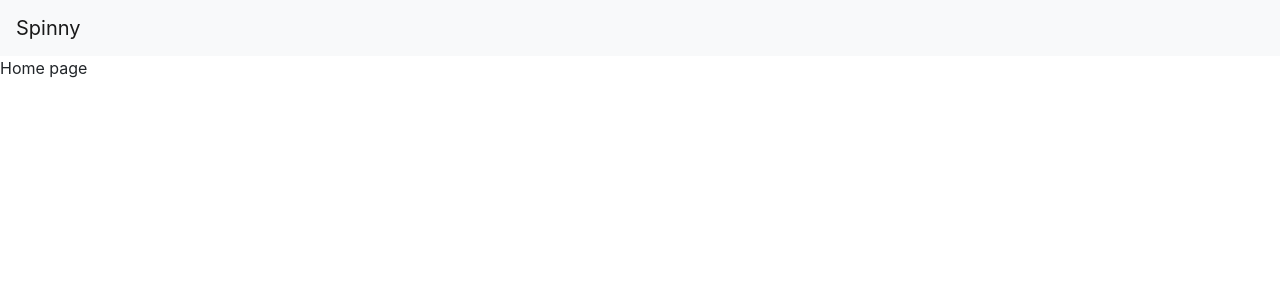
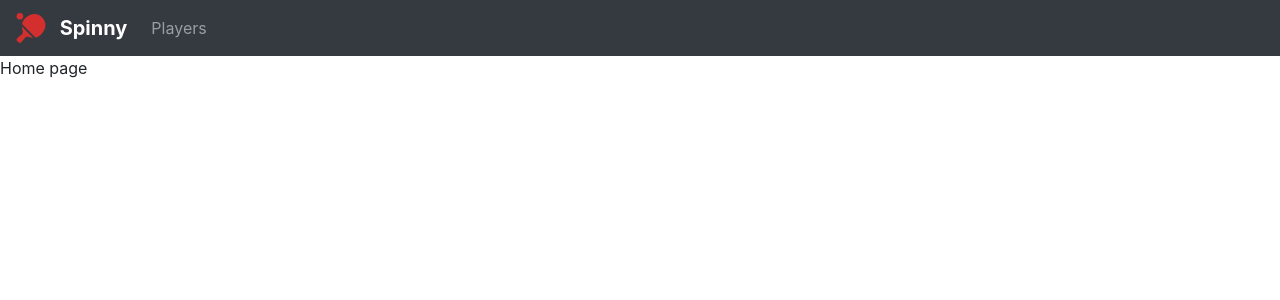
Before and after one commit to alexiscrack3/spinny-react, a React (Create React App) app: page / in a window 1280 px wide. Shown: the top 300 px of the page. Built offline with nearby package versions, Linux system fonts and the light colour scheme.

Commit message:
Add link to players on navbar

```diff
--- a/src/components/layout/layout.css
+++ b/src/components/layout/layout.css
@@ -0,0 +1,4 @@
+.navbar-title {
+  color: white;
+  font-weight: bold;
+}
--- a/src/components/layout/layout.js
+++ b/src/components/layout/layout.js
@@ -1,13 +1,29 @@
 import React from "react";
 import Navbar from "react-bootstrap/Navbar";
+import Nav from "react-bootstrap/Nav";
+import Form from "react-bootstrap/Form";
+import Button from "react-bootstrap/Button";
 import "./layout.css";
+import logo from "../../logo.svg";
 
 class Layout extends React.Component {
   render() {
     return (
       <React.Fragment>
-        <Navbar bg="light">
-          <Navbar.Brand href="/">Spinny</Navbar.Brand>
+        <Navbar bg="dark" variant="dark">
+          <Navbar.Brand href="/">
+            <img
+              alt=""
+              src={logo}
+              width="30"
+              height="30"
+              className="d-inline-block align-top"
+            />{" "}
+            <span className="navbar-title ml-2">Spinny</span>
+          </Navbar.Brand>
+          <Nav>
+            <Nav.Link href="/players">Players</Nav.Link>
+          </Nav>
         </Navbar>
         {this.props.children}
       </React.Fragment>
--- a/src/components/players/PlayersList.css
+++ b/src/components/players/PlayersList.css
@@ -1,3 +1,3 @@
 .players-list {
-  padding: 3em;
+  width: 95%;
 }
--- a/src/components/players/PlayersList.js
+++ b/src/components/players/PlayersList.js
@@ -39,7 +39,7 @@ class Players extends React.Component {
     }
     return (
       <React.Fragment>
-        <Table striped bordered hover className="players-list">
+        <Table striped bordered hover className="players-list mt-3 mx-auto">
           <thead>
             <tr>
               <th>#</th>
```
